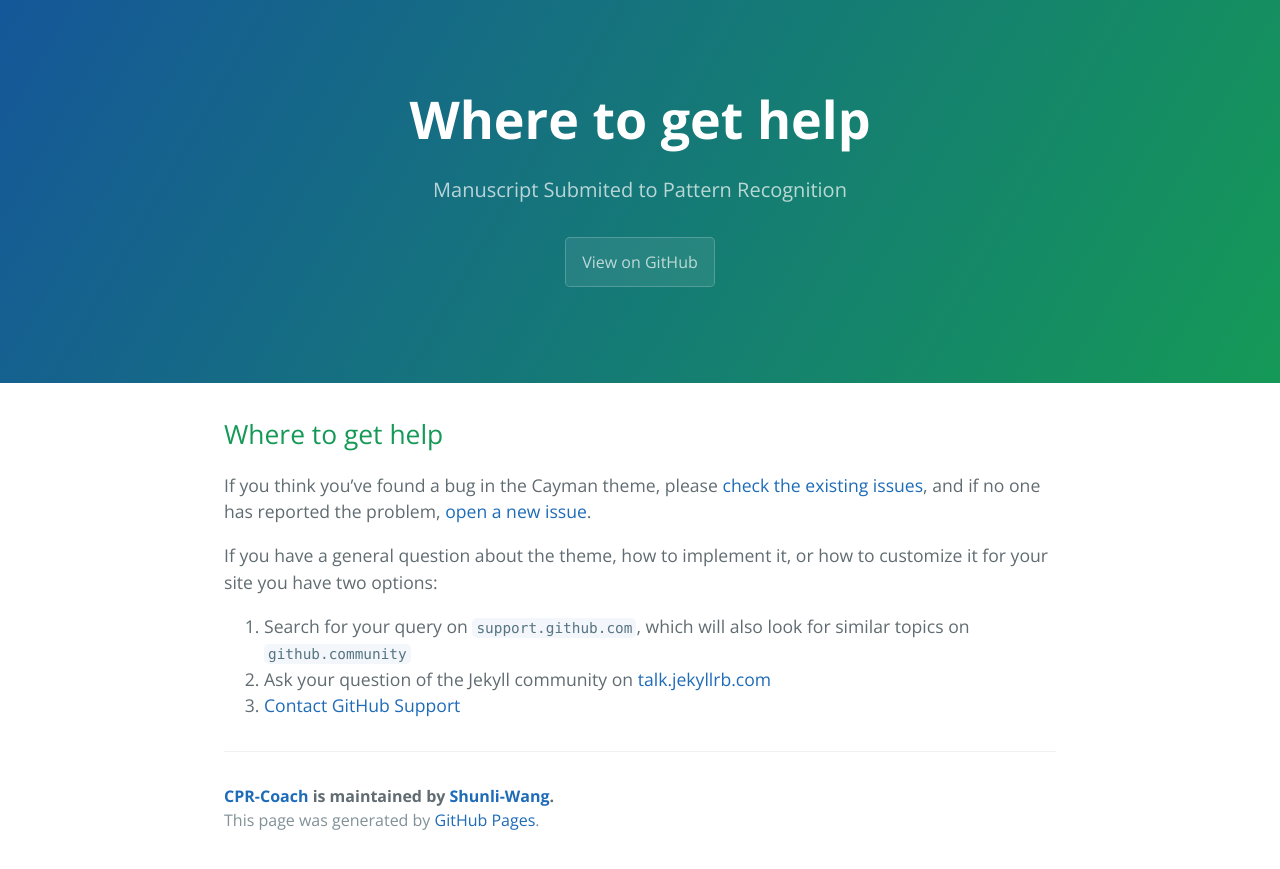
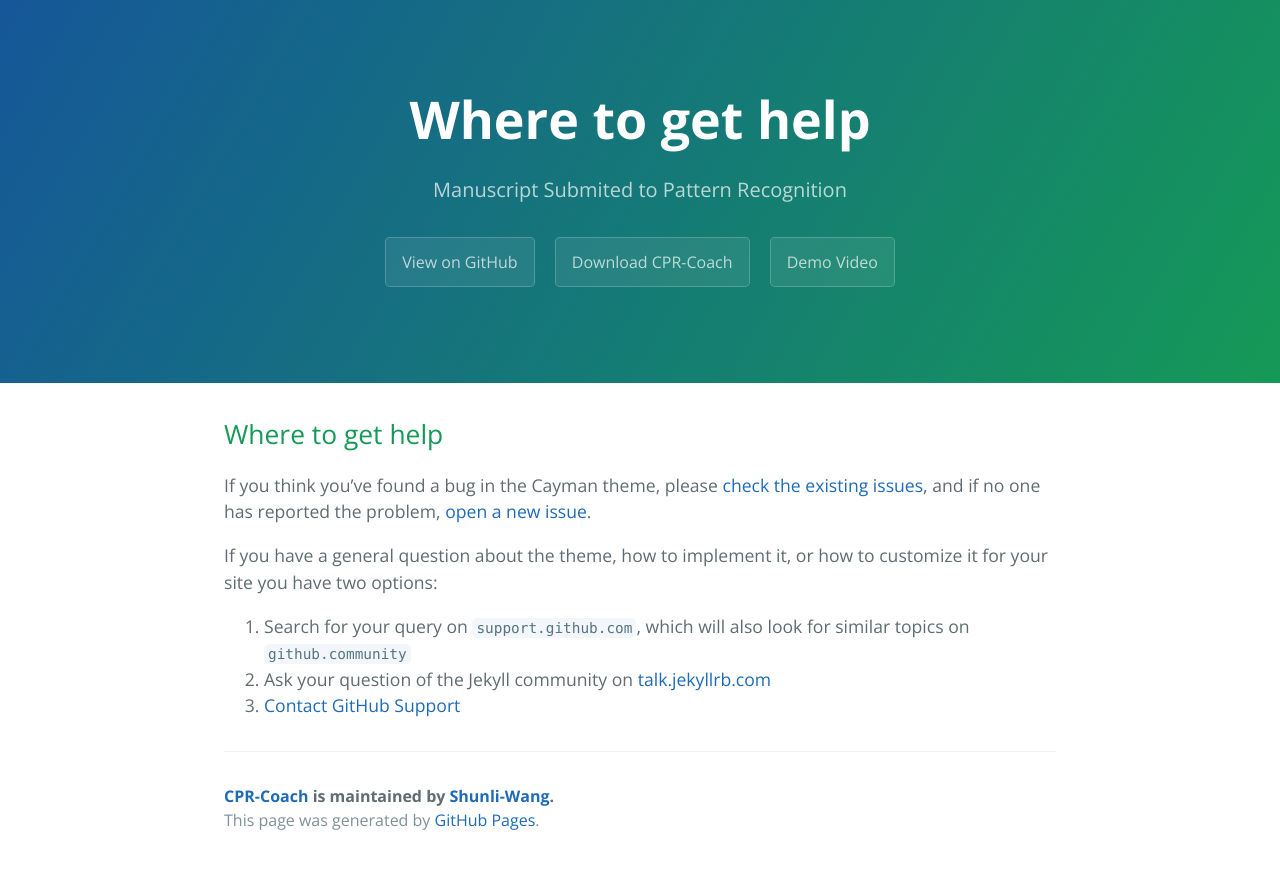
Before and after one commit to Shunli-Wang/CPR-Coach, a Jekyll site: the page built from docs/docs/SUPPORT.md, in a window 1280 px wide. Shown: the top 869 px of the page. Built offline with Jekyll 4.4.1, drawn with Linux system fonts in a browser that asks for light colours; our own code applies the rules of GitHub Pages for plain Markdown files.

Commit message:
update file

```diff
--- a/docs/_config.yml
+++ b/docs/_config.yml
@@ -1,3 +1,4 @@
 title:       CPR-Coach - Recognizing Composite Error Actions       based on Single-class Training
 description: Manuscript Submited to Pattern Recognition
+show_downloads: true
 theme: jekyll-theme-cayman
--- a/docs/_layouts/default.html
+++ b/docs/_layouts/default.html
@@ -22,8 +22,8 @@
         <a href="{{ site.github.repository_url }}" class="btn">View on GitHub</a>
       {% endif %}
       {% if site.show_downloads %}
-        <a href="{{ site.github.zip_url }}" class="btn">Download .zip</a>
-        <a href="{{ site.github.tar_url }}" class="btn">Download .tar.gz</a>
+        <a href="{{ site.github.zip_url }}" class="btn">Download CPR-Coach</a>
+        <a href="https://drive.google.com/file/d/1bI8uK00Go-nqL-A4nblvH3xIV6f23zzr/view?usp=sharing" class="btn">Demo Video</a>
       {% endif %}
     </header>
 
```
